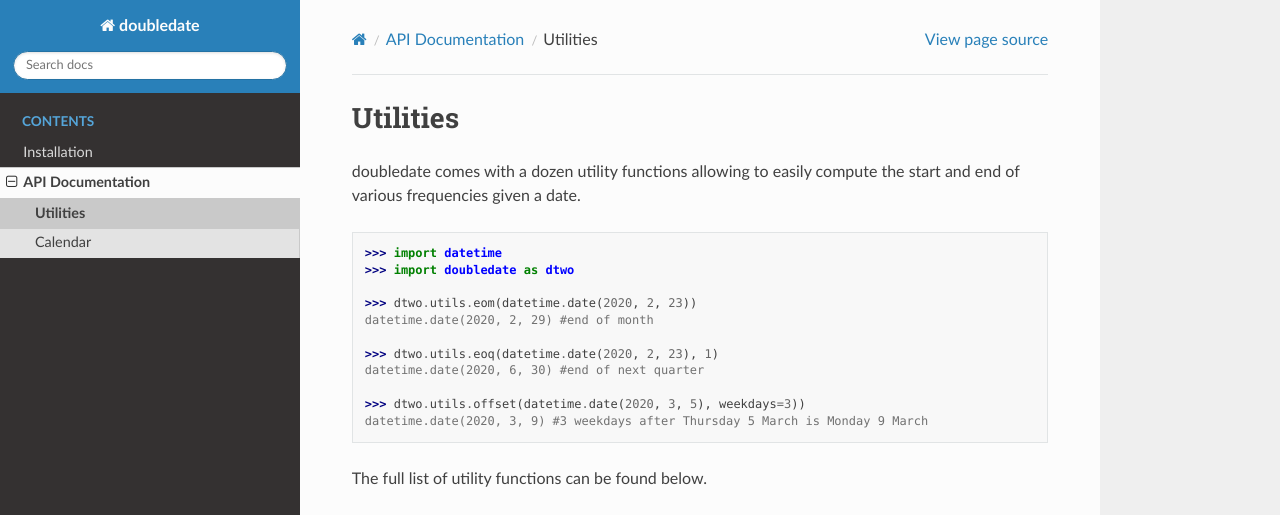
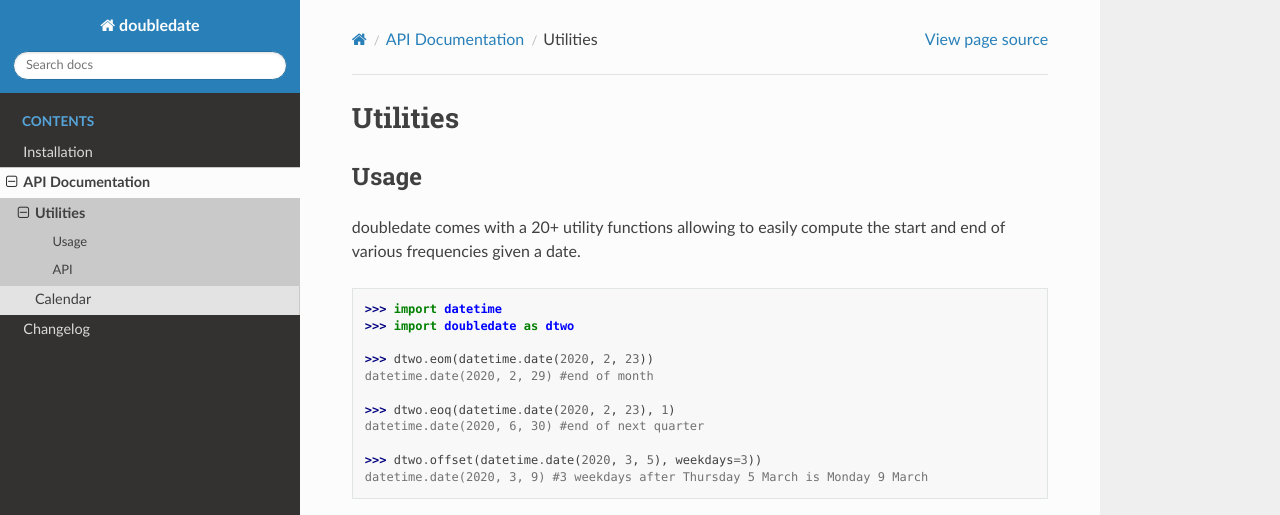
Before and after one commit to dschenck/doubledate, a Sphinx documentation site: the page built from docs/source/API/utilities.rst, in a window 1280 px wide and 1288 px high. Shown: the top 515 px of the window. Built offline with Sphinx 7.4.7 and the Read the Docs theme 2.0.0, drawn with Linux system fonts in a browser that asks for light colours; grey boxes are pictures that could not be loaded.

Commit message:
documentation

```diff
--- a/docs/index.rst
+++ b/docs/index.rst
@@ -46,3 +46,4 @@
 
    source/installation
    source/API/index
+   source/changelog
--- a/docs/source/API/calendar.rst
+++ b/docs/source/API/calendar.rst
@@ -1,5 +1,8 @@
 Calendar
 =====================================
+
+Usage
+----------------------------------
 The calendar class allows to easily operate on a list of dates. It is built on top of a sortedset for efficiency.
 ::
 
--- a/docs/source/API/utilities.rst
+++ b/docs/source/API/utilities.rst
@@ -1,21 +1,33 @@
 Utilities
 =====================================
-doubledate comes with a dozen utility functions allowing to easily compute the start and end of various frequencies given a date.
+
+Usage
+----------------------------------
+doubledate comes with a 20+ utility functions allowing to easily compute the start and end of various frequencies given a date.
 ::
 
     >>> import datetime
     >>> import doubledate as dtwo
 
-    >>> dtwo.utils.eom(datetime.date(2020, 2, 23))
+    >>> dtwo.eom(datetime.date(2020, 2, 23))
     datetime.date(2020, 2, 29) #end of month
 
-    >>> dtwo.utils.eoq(datetime.date(2020, 2, 23), 1)
+    >>> dtwo.eoq(datetime.date(2020, 2, 23), 1)
     datetime.date(2020, 6, 30) #end of next quarter
 
-    >>> dtwo.utils.offset(datetime.date(2020, 3, 5), weekdays=3))
+    >>> dtwo.offset(datetime.date(2020, 3, 5), weekdays=3))
     datetime.date(2020, 3, 9) #3 weekdays after Thursday 5 March is Monday 9 March
 
 The full list of utility functions can be found below.
 
-.. automodule:: doubledate.utils
-    :members: quarter, trimester, semester, eow, sow, eom, som, eoq, soq, eos, sos, soy, eoy, ceil, floor, offset, isleap
+API
+----------------------------------
+.. automodule:: doubledate
+    :members: quarter, trimester, semester, eow, sow, eom, som, eoq, soq, eot, sot, eos, sos, soy, eoy, ceil, floor, offset, isleap
+
+.. autoclass:: doubledate.dayof
+    :members:
+.. autoclass:: doubledate.daysfrom
+    :members:
+.. autoclass:: doubledate.daysto
+    :members:
```
Also changed, not shown: other parts of docs/source/API/calendar.rst (+1 -1 lines), docs/source/changelog.rst (added, +20 -0 lines).
